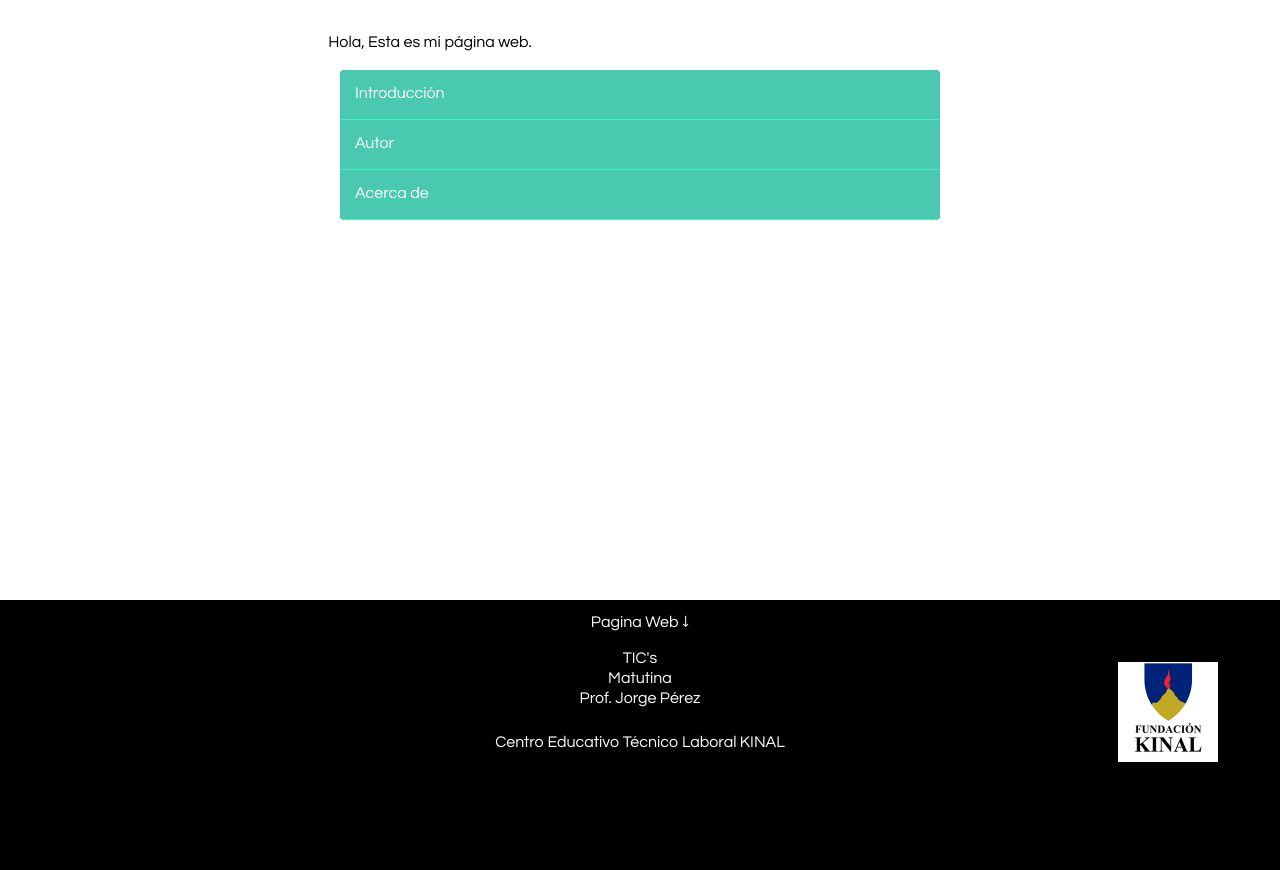
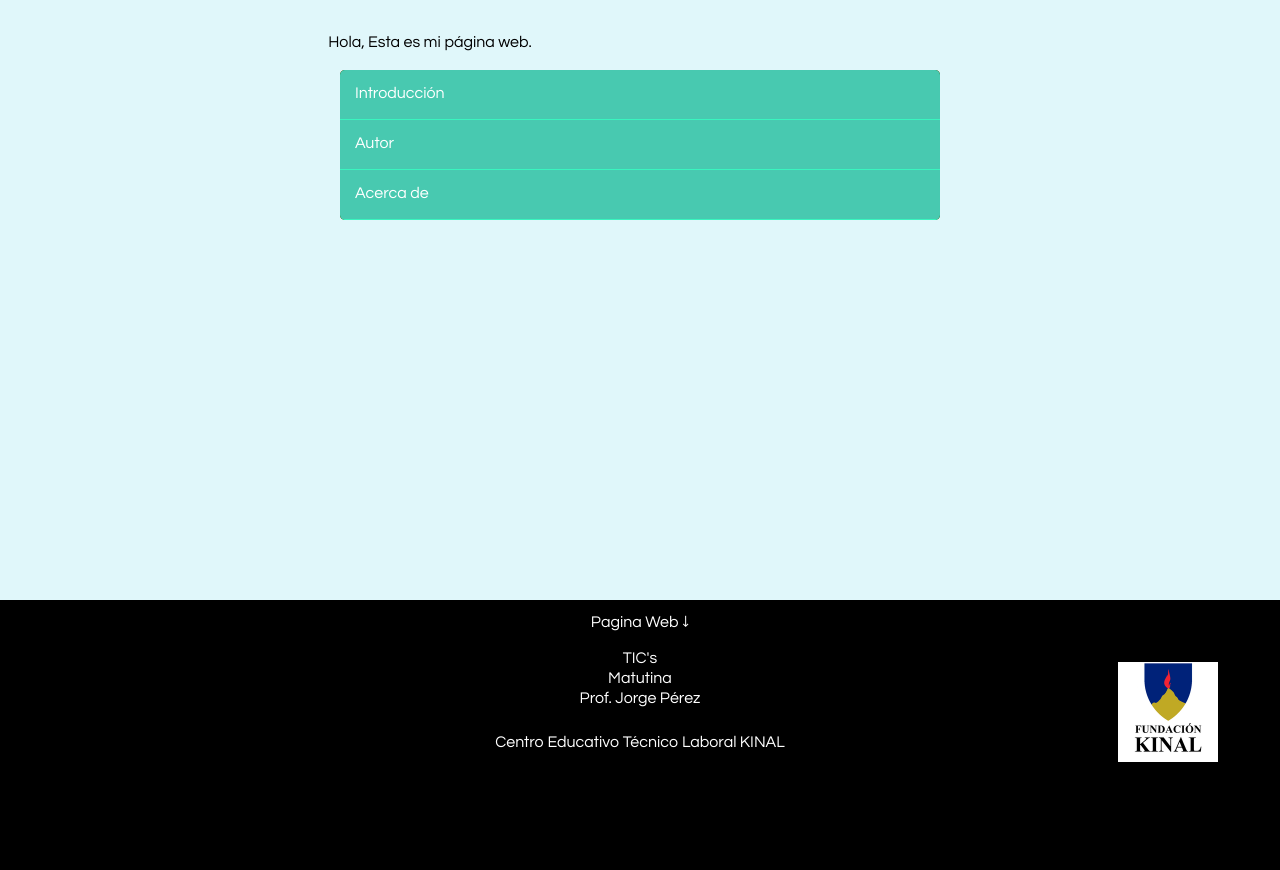
Before and after one commit to gperez2018345/in5bm_sitioweb_kinal, a plain HTML site: page index.html in a window 1280 px wide. Shown: the part 138-1008 px from the top of the page. Drawn offline with Linux system fonts and the light colour scheme.

Commit message:
background

```diff
--- a/assets/CSS/estilo.css
+++ b/assets/CSS/estilo.css
@@ -41,7 +41,7 @@ Header ul img{
 }
 
 body {
-    background-color: white;
+    background-color: #E0F7FA;
 
 }
 
@@ -105,7 +105,7 @@ p.titulo {
 div.info{
     width: 600px;
     height: 0px;
-    background-color: #f5f5f5;
+    background-color: white;
     overflow: hidden;
     -webkit-transition: height 0.2s;
 }
--- a/assets/CSS/estilob.css
+++ b/assets/CSS/estilob.css
@@ -41,7 +41,7 @@ Header ul img{
 }
 
 body {
-    background-color: white;
+    background-color: #E0F7FA;
 
 }
 
@@ -69,6 +69,7 @@ section p {
 p.biografia{
     padding-left: 50px;
     font-size: 17px;
+
 }
 
 #footer{
```
